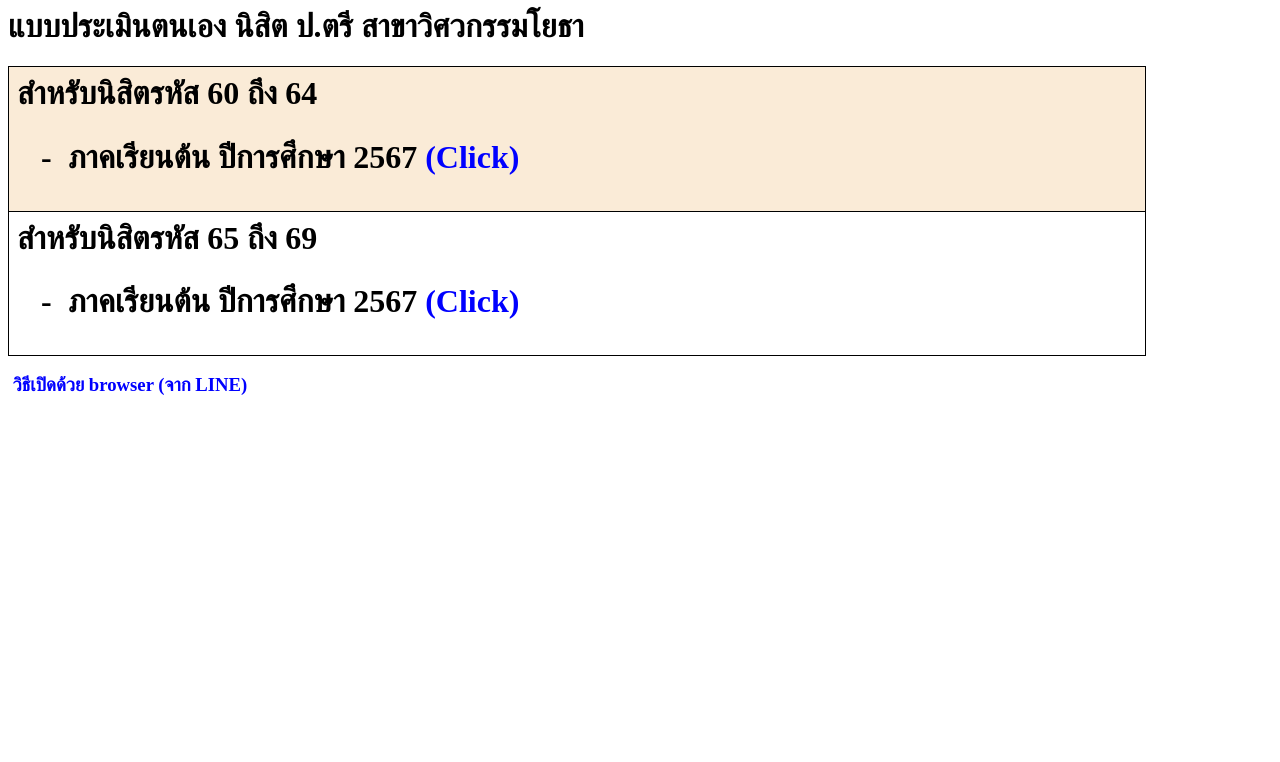
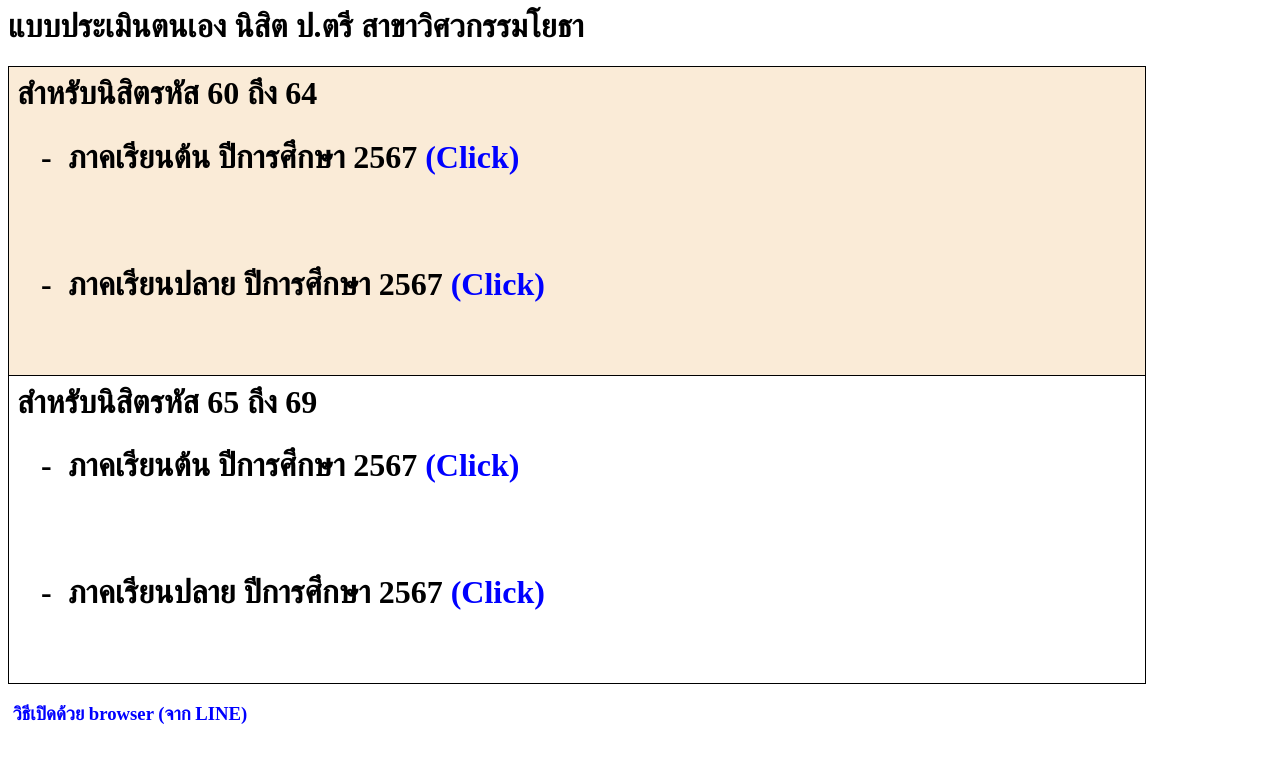
Before and after one commit to CivilSchoolNaresuanUniversity/QuestionNair, a plain HTML site: page index.html in a window 1280 px wide. Drawn offline with Linux system fonts and the light colour scheme.

Commit message:
Update index.html

```diff
--- a/index.html
+++ b/index.html
@@ -53,7 +53,8 @@
 		  <tr>
 		  <th>
           <h2> สำหรับนิสิตรหัส 60 ถึง 64</h2>
-		  <h2>&nbsp;&nbsp;&nbsp;- &nbsp;ภาคเรียนต้น ปีการศึกษา 2567<a href="CE60-1-2567.html" target="_blank" >&nbsp;(Click)</a></h2>
+		  <h2>&nbsp;&nbsp;&nbsp;- &nbsp;ภาคเรียนต้น ปีการศึกษา 2567<a href="CE60-1-2567.html" target="_blank" >&nbsp;(Click)</a></h2><br>
+                  <h2>&nbsp;&nbsp;&nbsp;- &nbsp;ภาคเรียนปลาย ปีการศึกษา 2567<a href="CE60-2-2567.html" target="_blank" >&nbsp;(Click)</a></h2><br>
           </th>
 		  </tr>
 		  </thead>
@@ -61,7 +62,8 @@
 		  <tr>
 		  <td>
 		  <h2> สำหรับนิสิตรหัส 65 ถึง 69</h2>
-		  <h2>&nbsp;&nbsp;&nbsp;- &nbsp;ภาคเรียนต้น ปีการศึกษา 2567<a href="CE65-1-2567.html" target="_blank" >&nbsp;(Click)</a></h2>
+		  <h2>&nbsp;&nbsp;&nbsp;- &nbsp;ภาคเรียนต้น ปีการศึกษา 2567<a href="CE65-1-2567.html" target="_blank" >&nbsp;(Click)</a></h2><br>
+		  <h2>&nbsp;&nbsp;&nbsp;- &nbsp;ภาคเรียนปลาย ปีการศึกษา 2567<a href="CE65-2-2567.html" target="_blank" >&nbsp;(Click)</a></h2><br>
 		  </td>
 		  </tr>
 		  </tbody>
```
